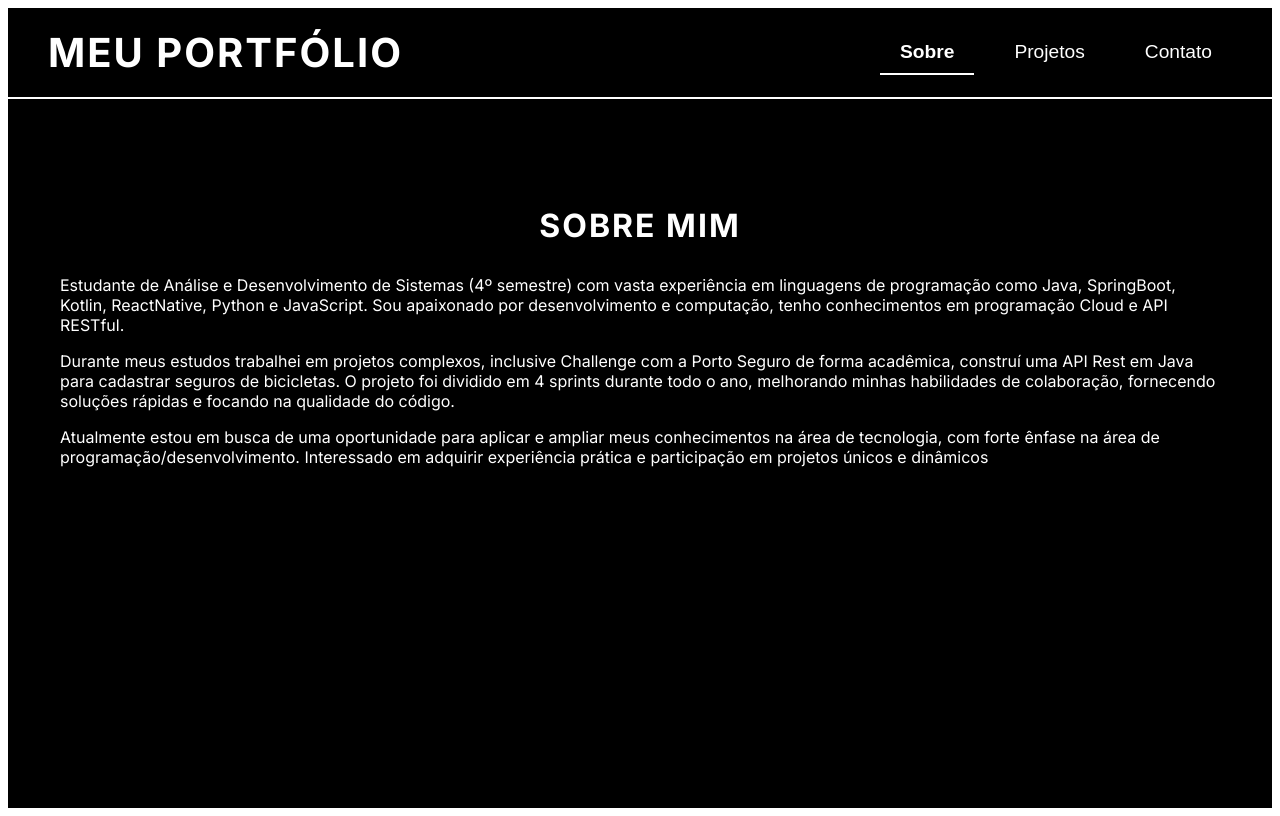
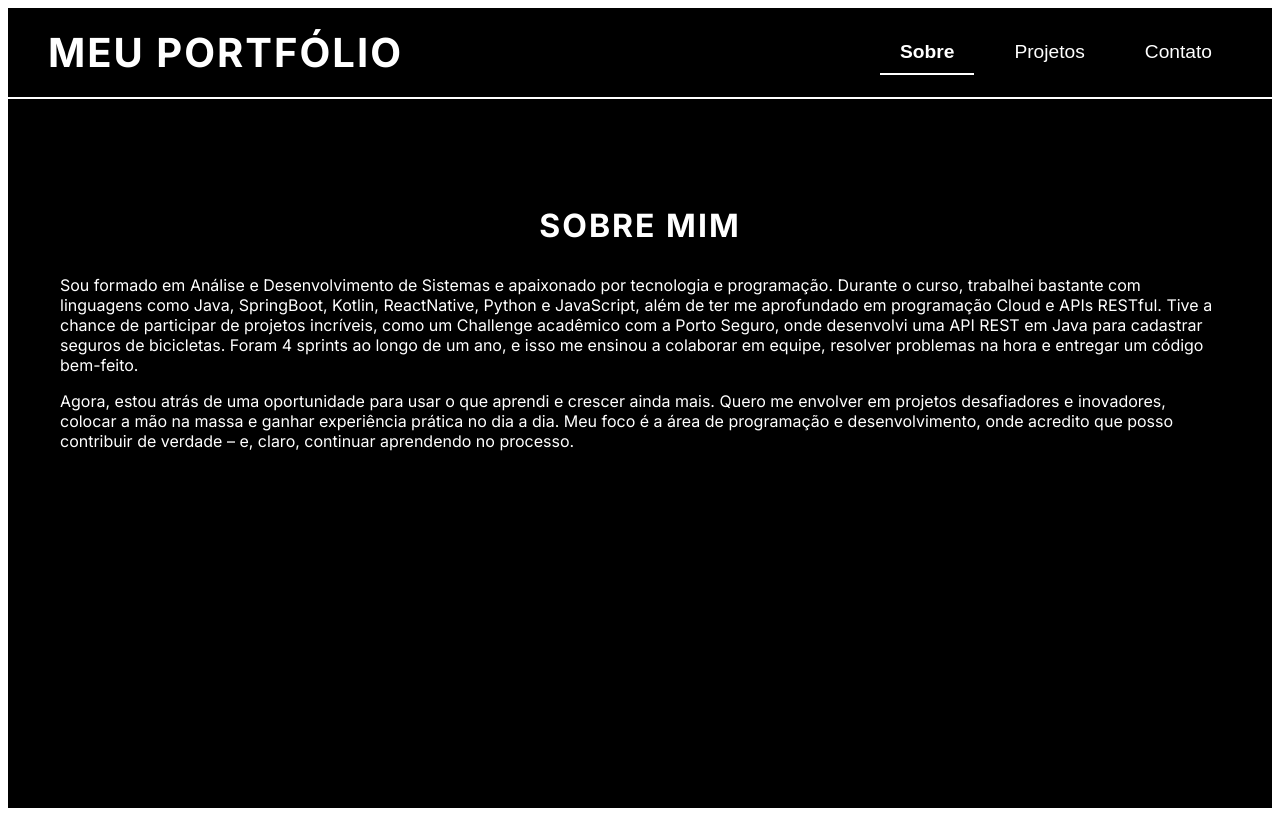
Before and after one commit to matheusCMSampaio/meu-portfolio, a Next.js app: page / in a window 1280 px wide. Built offline with nearby package versions, Linux system fonts and the light colour scheme.

Commit message:
Alteração na frase sobre

```diff
--- a/src/app/components/Sobre.jsx
+++ b/src/app/components/Sobre.jsx
@@ -6,13 +6,9 @@ export default function Sobre() {
     <section className={styles.section}>
       <h2 className={styles.heading}>Sobre Mim</h2>
       <p>
-      Estudante de Análise e Desenvolvimento de Sistemas (4º semestre) com vasta experiência em linguagens de programação como Java, SpringBoot, Kotlin, ReactNative, Python e JavaScript. Sou apaixonado por desenvolvimento e computação, tenho conhecimentos em programação Cloud e API RESTful.
-      </p>
+        Sou formado em Análise e Desenvolvimento de Sistemas e apaixonado por tecnologia e programação. Durante o curso, trabalhei bastante com linguagens como Java, SpringBoot, Kotlin, ReactNative, Python e JavaScript, além de ter me aprofundado em programação Cloud e APIs RESTful. Tive a chance de participar de projetos incríveis, como um Challenge acadêmico com a Porto Seguro, onde desenvolvi uma API REST em Java para cadastrar seguros de bicicletas. Foram 4 sprints ao longo de um ano, e isso me ensinou a colaborar em equipe, resolver problemas na hora e entregar um código bem-feito.</p>
       <p>
-        Durante meus estudos trabalhei em projetos complexos, inclusive Challenge com a Porto Seguro de forma acadêmica, construí uma API Rest em Java para cadastrar seguros de bicicletas. O projeto foi dividido em 4 sprints durante todo o ano, melhorando minhas habilidades de colaboração, fornecendo soluções rápidas e focando na qualidade do código.
-      </p>
-      <p>
-      Atualmente estou em busca de uma oportunidade para aplicar e ampliar meus conhecimentos na área de tecnologia, com forte ênfase na área de programação/desenvolvimento. Interessado em adquirir experiência prática e participação em projetos únicos e dinâmicos
+        Agora, estou atrás de uma oportunidade para usar o que aprendi e crescer ainda mais. Quero me envolver em projetos desafiadores e inovadores, colocar a mão na massa e ganhar experiência prática no dia a dia. Meu foco é a área de programação e desenvolvimento, onde acredito que posso contribuir de verdade – e, claro, continuar aprendendo no processo.
       </p>
     </section>
   );
```
